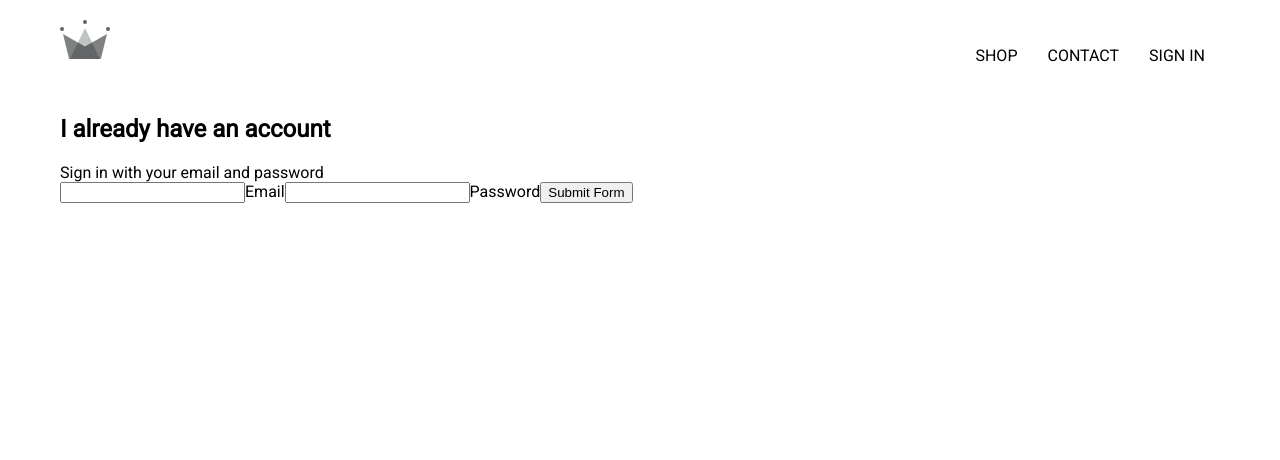
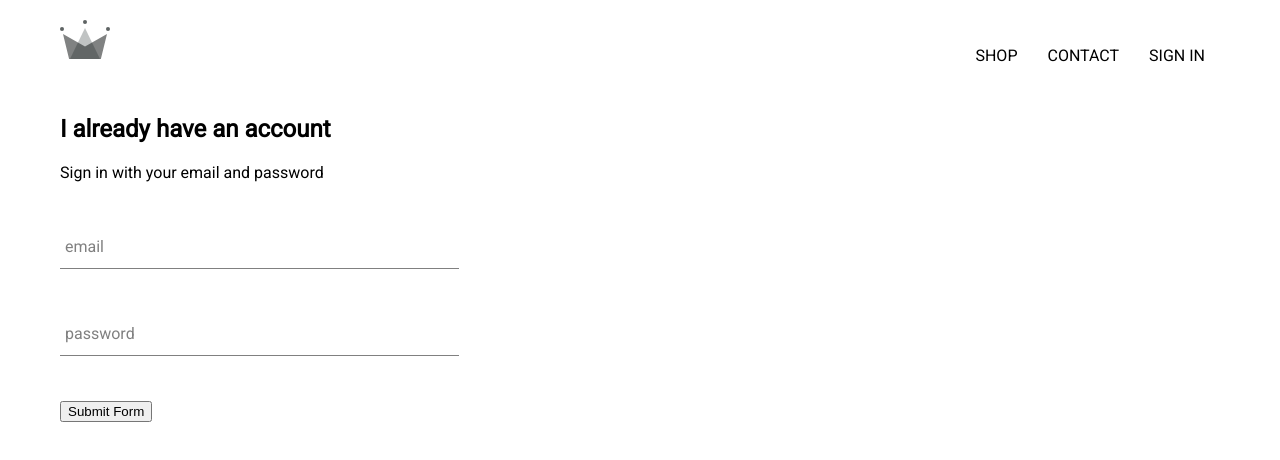
Before and after one commit to JosephPR/reillys, a React (Create React App) app: page /signin in a window 1280 px wide. Shown: the top 460 px of the page. Built offline with nearby package versions, Linux system fonts and the light colour scheme.

Commit message:
sign in form with handlechange and scss styling

```diff
--- /dev/null
+++ b/src/Components/FormInput/form-input.js
@@ -0,0 +1,18 @@
+import React from 'react';
+
+import './form-input.scss'
+
+const FormInput = ({ handleChange, label, ...otherProps}) => (
+  <div className="group">
+  <input className="form-input" onChange={handleChange} {...otherProps} />
+  {
+    label ?
+    (<label className={`${otherProps.value.length ? "shrink" : ""} form-input-label`}>
+    {label}
+    </label>)
+    : null
+  }
+  </div>
+)
+
+export default FormInput;
--- a/src/Components/SignIn/sign-in.js
+++ b/src/Components/SignIn/sign-in.js
@@ -1,6 +1,6 @@
 import React, { Component } from 'react';
-
-
+import FormInput from '../FormInput/form-input'
+import './sign-in.scss'
 export default class SignIn extends Component {
   constructor(){
     super()
@@ -30,18 +30,20 @@ export default class SignIn extends Component {
         <span>Sign in with your email and password</span>
 
         <form onSubmit={this.handleSubmit}>
-        <input name="email"
+        <FormInput
+         name="email"
          type="email"
          value={this.state.email}
-         onChange={this.handleChange}
+         handleChange={this.handleChange}
+         label="email"
          required />
-        <label>Email</label>
-        <input name="email"
+        <FormInput
+         name="email"
          type='password'
          value={this.state.email }
-         onChange={this.handleChange}
+         handleChange={this.handleChange}
+         label="password"
          required />
-        <label>Password</label>
         <input type="submit" value="Submit Form"/>
         </form>
       </div>
--- a/src/Components/SignIn/sign-in.scss
+++ b/src/Components/SignIn/sign-in.scss
@@ -0,0 +1,3 @@
+.sign-in {
+  width: 30vw;
+}
```
Also changed, not shown: src/Components/FormInput/form-input.scss (renamed from src/Pages/SignInSignUp/form-input.scss).
